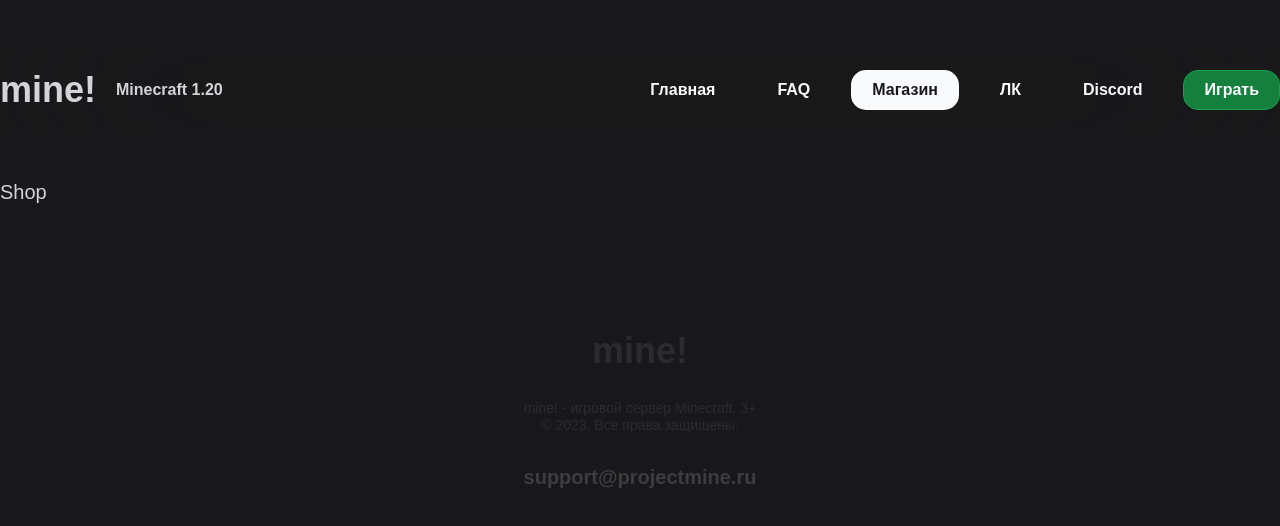
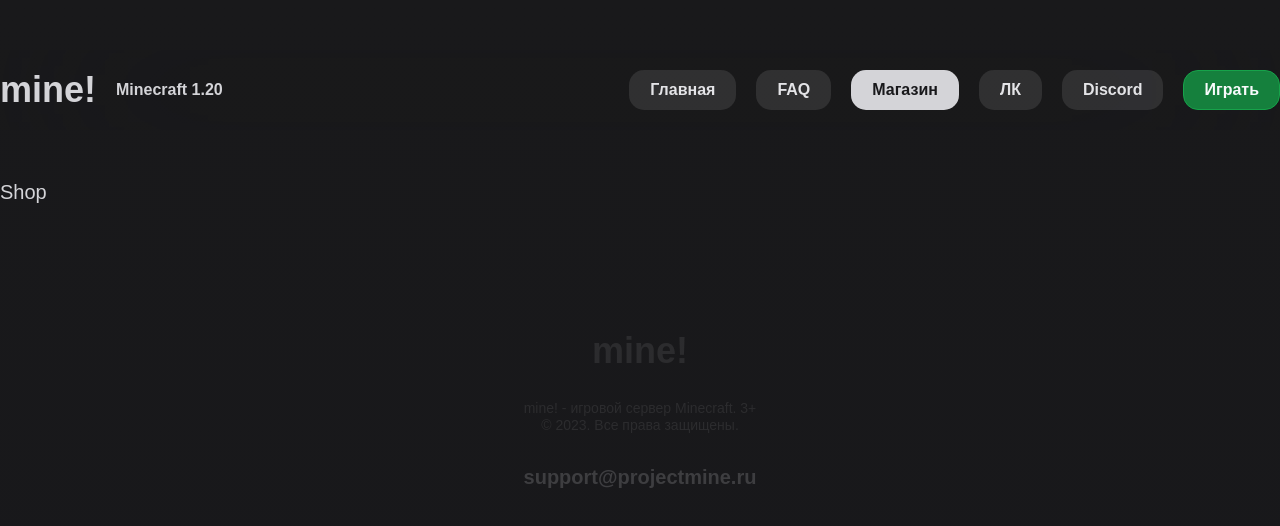
Before and after one commit to projectmine-server/website-client, a React (Vite) app: page /shop in a window 1280 px wide. Shown: the top 526 px of the page. Built offline with nearby package versions, Linux system fonts and the light colour scheme; a web font is replaced by a local one.

Commit message:
✨ Добавил кнопке новый вариант

```diff
--- a/src/components/Button/Button.module.scss
+++ b/src/components/Button/Button.module.scss
@@ -36,6 +36,16 @@
   }
 
   &.secondary {
+    background: #F8FAFC1A;
+    color: #E4E4E7;
+
+    &:hover, &.active {
+      background: #D4D4D8;
+      color: #18181B;
+    }
+  }
+
+  &.tretiary {
     &:hover {
       background: #F8FAFC1A;
     }
--- a/src/components/Button/Button.tsx
+++ b/src/components/Button/Button.tsx
@@ -2,7 +2,7 @@ import { HTMLAttributes, ReactElement } from "react";
 import s from "./Button.module.scss";
 import { ArrowPathIcon, LockClosedIcon } from "@heroicons/react/20/solid";
 
-type ButtonVariant = "primary" | "secondary";
+type ButtonVariant = "primary" | "secondary" | "tretiary";
 
 interface ButtonProps extends HTMLAttributes<HTMLButtonElement> {
   variant?: ButtonVariant;
```
